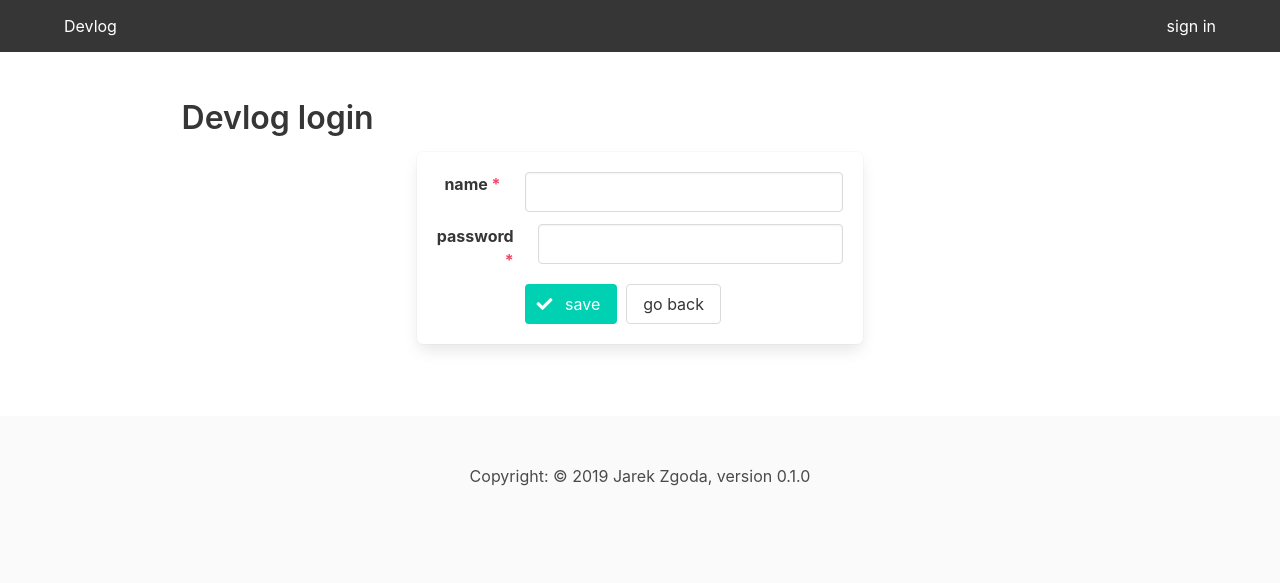
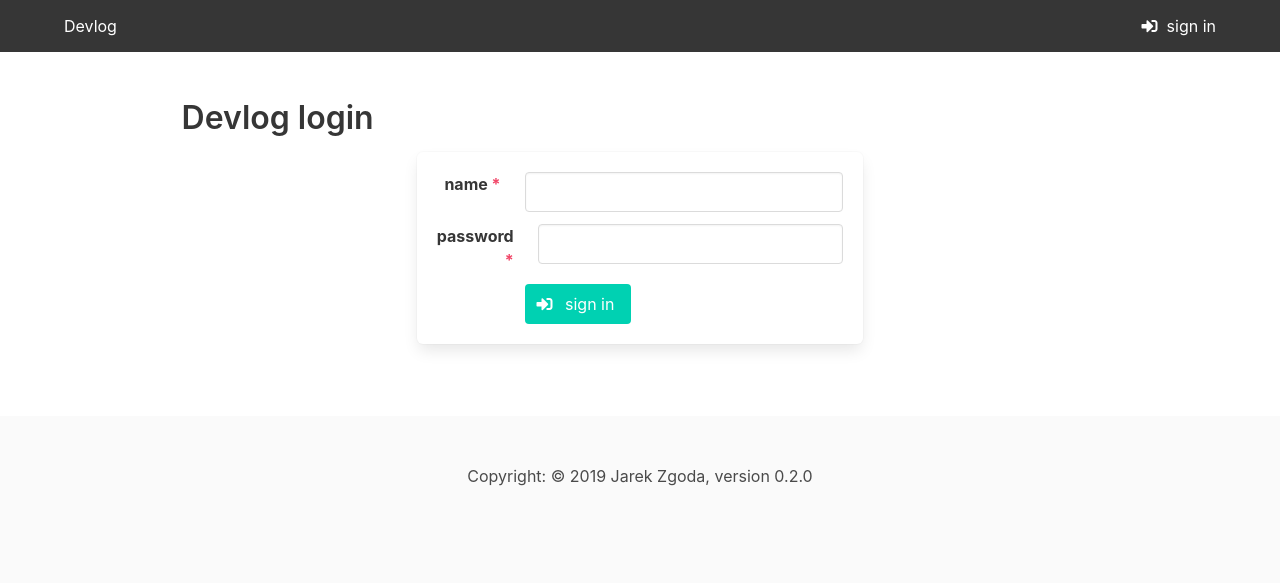
Before and after one commit to zgoda/devlog, a Flask app: page /auth/login in a window 1280 px wide. Shown: the top 583 px of the page. Run offline with Flask 2, Linux system fonts and the light colour scheme; some libraries are stand-ins or nearby versions.

Commit message:
Icon on login form

```diff
--- a/src/devlog/_version.py
+++ b/src/devlog/_version.py
@@ -1,4 +1,4 @@
-__version__ = '0.1.0'
+__version__ = '0.2.0'
 
 
 def get_version():
--- a/src/devlog/auth/forms.py
+++ b/src/devlog/auth/forms.py
@@ -6,13 +6,17 @@ from wtforms.validators import InputRequired
 from wtforms_components.fields import EmailField
 
 from ..models import User
-from ..utils.forms import BaseForm
+from ..utils.forms import BaseForm, Button
 
 
 class LoginForm(BaseForm):
     name = EmailField(gettext('name'), validators=[InputRequired()])
     password = PasswordField(gettext('password'), validators=[InputRequired()])
 
+    buttons = [
+        Button(text=gettext('sign in'), icon='sign-in-alt'),
+    ]
+
     def login(self) -> Optional[User]:
         user = User.get_by_name(self.name.data)
         if user is not None and user.check_password(self.password.data):
--- a/src/devlog/templates/base.html
+++ b/src/devlog/templates/base.html
@@ -32,14 +32,14 @@
           <div class="navbar-end">
             {% if current_user.is_authenticated %}
             <div class="navbar-item has-dropdown">
-              <a class="navbar-link"><span class="fas fa-user-alt"></span>&nbsp;<span>{{ current_user.display_name }}</span></a>
+              <a class="navbar-link"><span class="fas fa-user-alt"></span><span>&nbsp;&nbsp;{{ current_user.name }}</span></a>
               <div class="navbar-dropdown">
-                <a class="navbar-item" href="{{ url_for('user.account') }}"><span class="icon"><i class="fas fa-user-cog"></i></span>&nbsp;<span>{{ gettext('account') }}</span></a>
-                <a class="navbar-item" href="{{ url_for('auth.logout') }}"><span class="icon"><i class="fas fa-sign-out-alt"></i></span>&nbsp;<span>{{ gettext('sign out') }}</span></a>
+                <a class="navbar-item" href="{{ url_for('user.account') }}"><span class="icon"><i class="fas fa-user-cog"></i></span><span>&nbsp;&nbsp;{{ gettext('account') }}</span></a>
+                <a class="navbar-item" href="{{ url_for('auth.logout') }}"><span class="icon"><i class="fas fa-sign-out-alt"></i></span><span>&nbsp;&nbsp;{{ gettext('sign out') }}</span></a>
               </div>
             </div>
             {% else %}
-            <a class="navbar-item" href="{{ url_for('auth.login') }}"><span class="fas fa-signin-alt"></span>&nbsp;<span>{{ gettext('sign in') }}</span></a>
+            <a class="navbar-item" href="{{ url_for('auth.login') }}"><span class="fas fa-sign-in-alt"></span><span>&nbsp;&nbsp;{{ gettext('sign in') }}</span></a>
             {% endif %}
           </div>
         </div>
```
